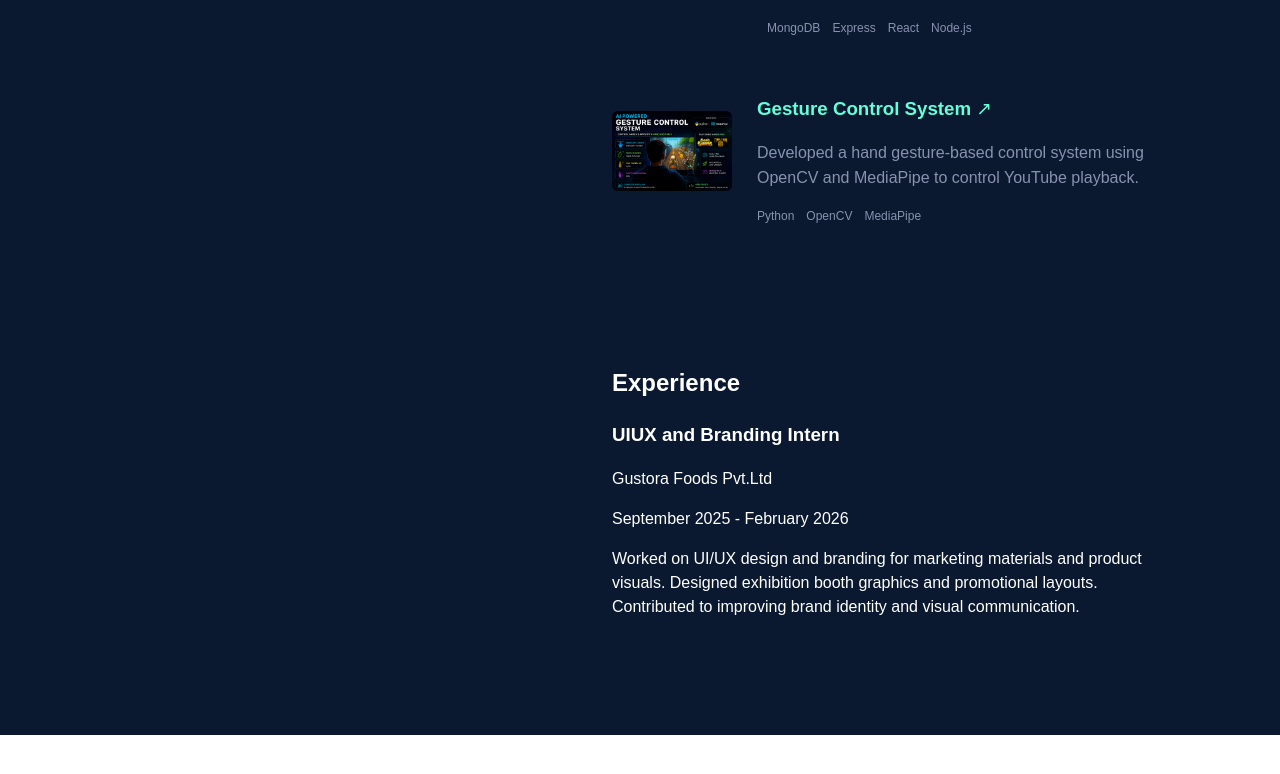
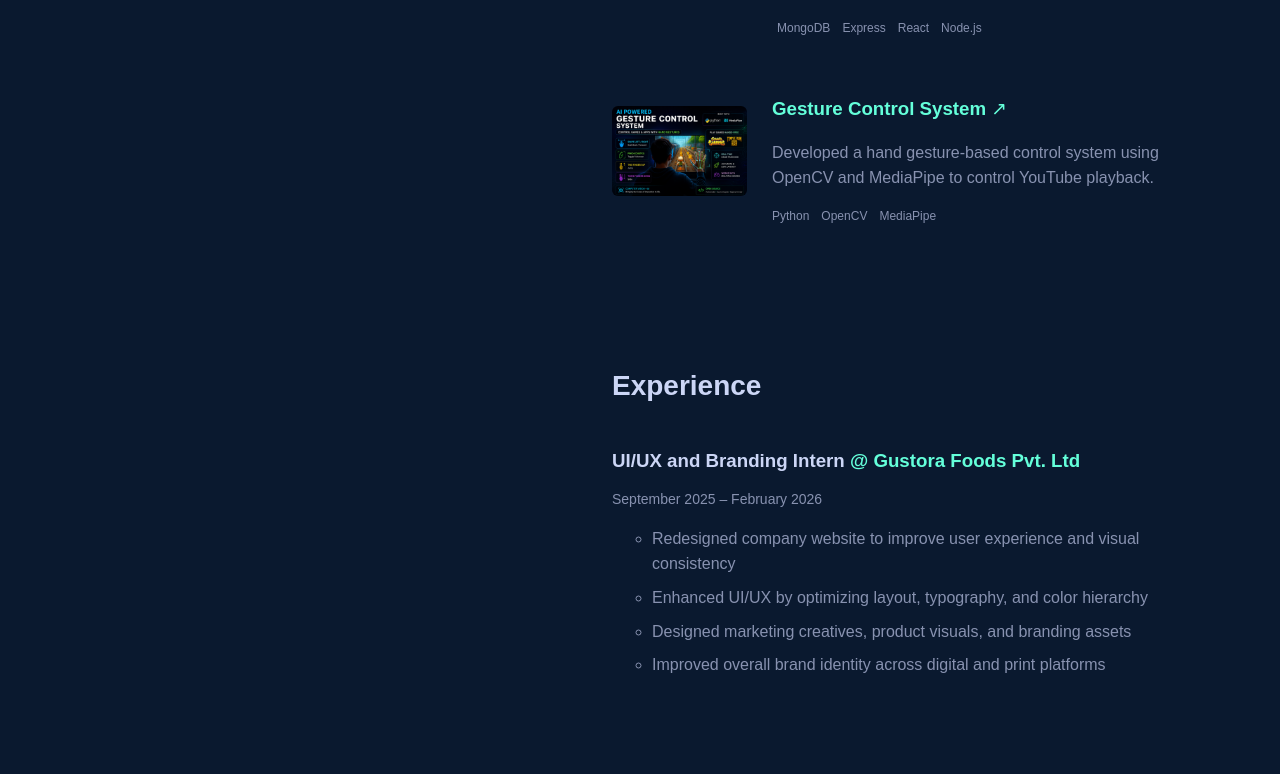
Before and after one commit to KartikeyGogia/Portfolio, a React (Vite) app: page / in a window 1280 px wide. Shown: the part 1189-1963 px from the top of the page. Before the commit the page ends 1924 px from the top, so only its background shows below. Built offline with nearby package versions, Linux system fonts and the light colour scheme.

Commit message:
fix: removed duplicate marginTop

```diff
--- a/src/components/Experience.jsx
+++ b/src/components/Experience.jsx
@@ -1,18 +1,33 @@
-function Experience(){
-    return(
-        <section id="experience" style={{marginTop:"120px"}}>
-            <h2>Experience</h2>
-            <h3>UIUX and Branding Intern</h3>
-            <p>Gustora Foods Pvt.Ltd</p>
-            <p>September 2025 - February 2026</p>
+function Experience() {
+  return (
+    <section id="experience" style={{ marginTop: "120px" }}>
 
-            <p>
-                Worked on UI/UX design and branding for marketing materials and product visuals.
-                Designed exhibition booth graphics and promotional layouts.
-                Contributed to improving brand identity and visual communication.
-            </p>
-        </section>
+      <h2 className="section-title">Experience</h2>
 
-    )
+      <div className="exp-card">
+
+        <h3>
+          UI/UX and Branding Intern
+          <span className="company"> @ Gustora Foods Pvt. Ltd</span>
+        </h3>
+
+        <p className="exp-date">
+          September 2025 – February 2026
+        </p>
+
+        <ul className="exp-points">
+          <ul className="exp-points">
+            <li>Redesigned company website to improve user experience and visual consistency</li>
+            <li>Enhanced UI/UX by optimizing layout, typography, and color hierarchy</li>
+            <li>Designed marketing creatives, product visuals, and branding assets</li>
+            <li>Improved overall brand identity across digital and print platforms</li>
+        </ul>
+        </ul>
+
+      </div>
+
+    </section>
+  )
 }
- export default Experience
+
+export default Experience
--- a/src/components/Sidebar.jsx
+++ b/src/components/Sidebar.jsx
@@ -56,7 +56,6 @@ function Sidebar(){
 
             </nav>
             <div className="social-icons" style={{
-  marginTop: "auto",
   display: "flex",
   gap: "20px",
   marginTop: "60px"
--- a/src/index.css
+++ b/src/index.css
@@ -189,9 +189,51 @@ html{
   max-width: 500px;
 }
 
+
 .project-tags {
   display: flex;
   gap: 12px;
   font-size: 13px;
   color: #8892b0;
 }
+.project-image {
+  width: 140px;
+  height: 90px;
+  object-fit: cover;
+  border-radius: 6px;
+}
+
+.section-title {
+  font-size: 28px;
+  margin-bottom: 40px;
+  color: #ccd6f6;
+}
+
+.exp-card {
+  max-width: 600px;
+}
+
+.exp-card h3 {
+  color: #ccd6f6;
+  margin-bottom: 5px;
+}
+
+.company {
+  color: #64ffda;
+}
+
+.exp-date {
+  color: #8892b0;
+  font-size: 14px;
+  margin-bottom: 15px;
+}
+
+.exp-points {
+  color: #8892b0;
+  line-height: 1.6;
+  padding-left: 20px;
+}
+
+.exp-points li {
+  margin-bottom: 8px;
+}
```
